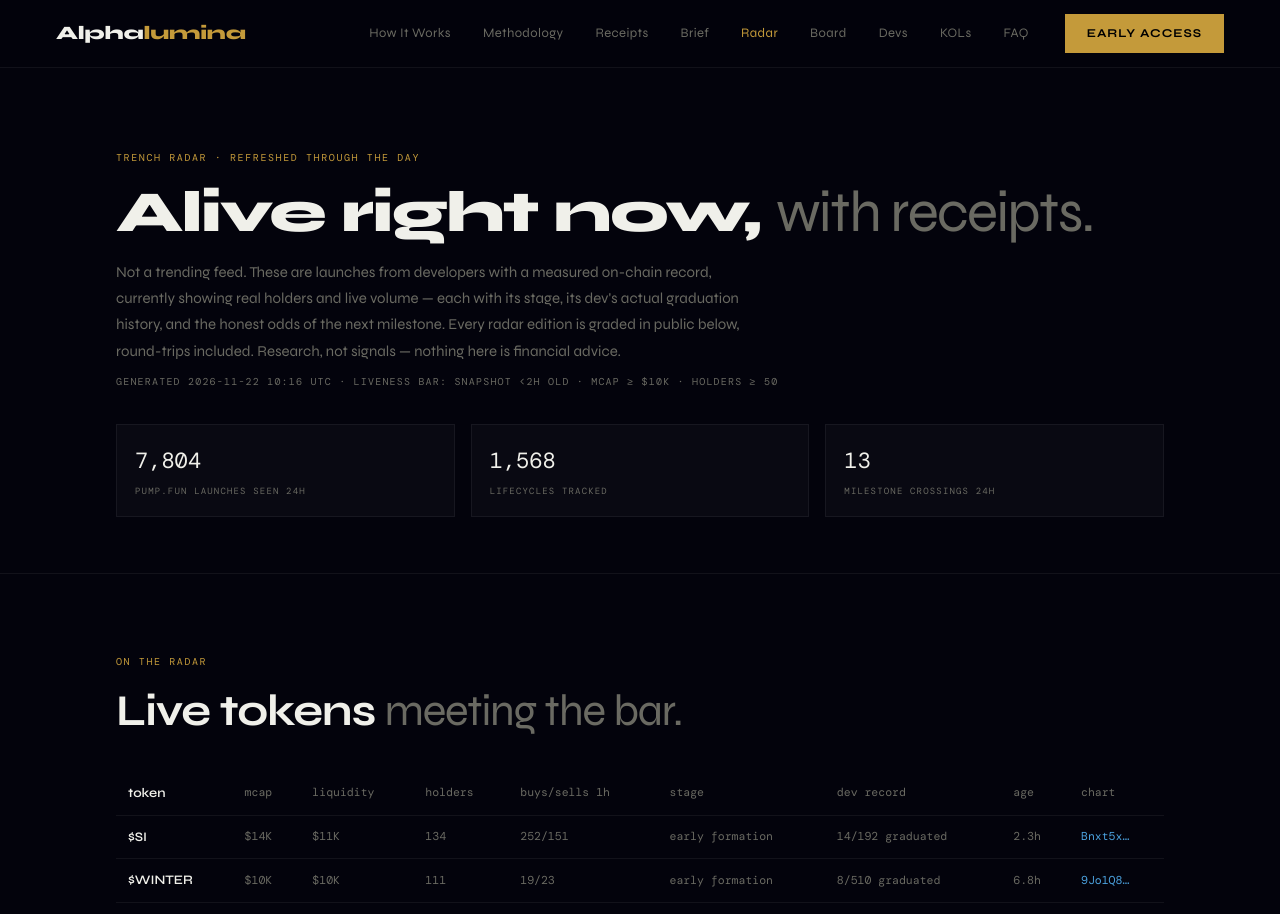
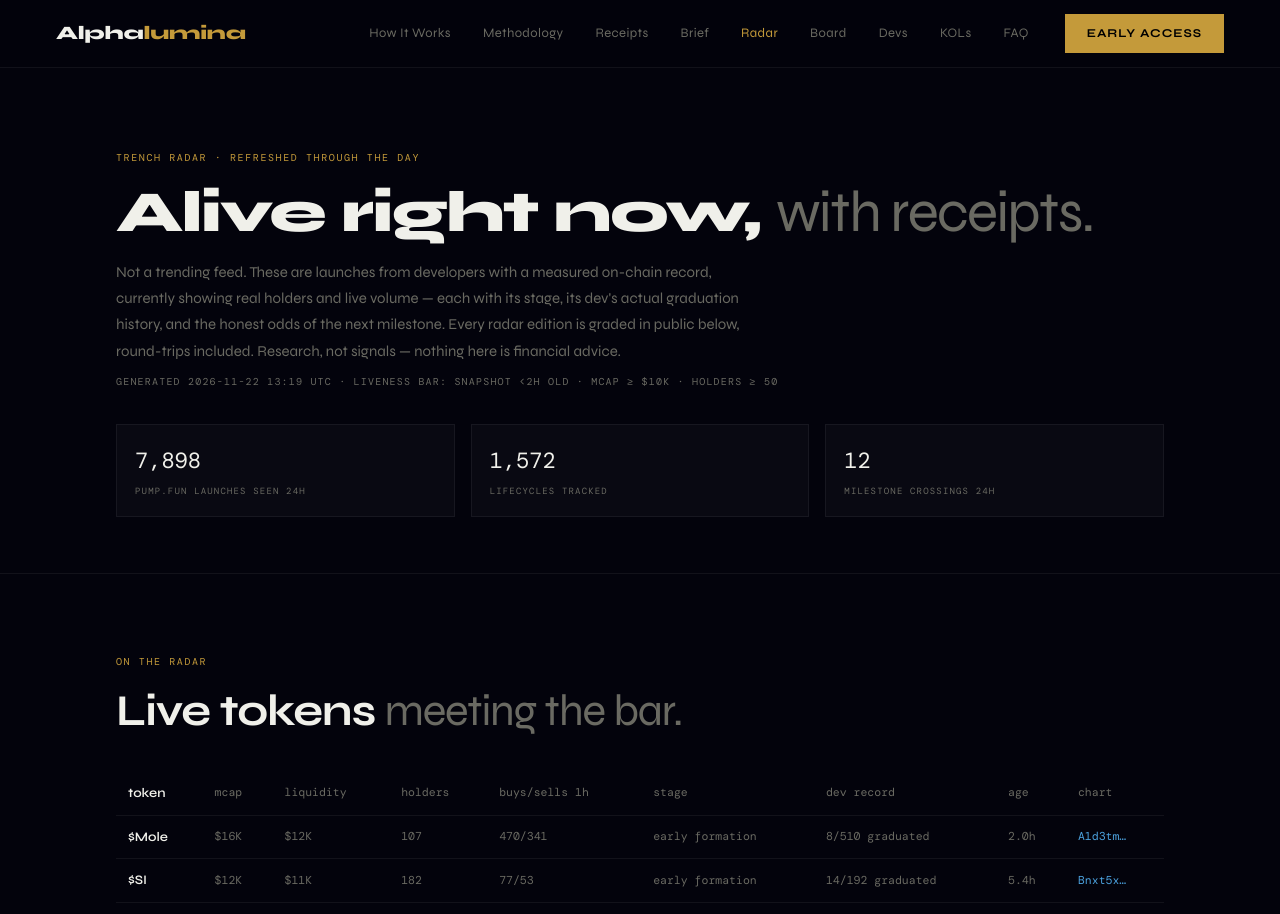
Before and after one commit to cyberburg/alphalumina-site, a plain HTML site: page radar.html in a window 1280 px wide. Shown: the top 914 px of the page. Drawn offline with nearby package versions, Linux system fonts and the light colour scheme.

Commit message:
radar: 2026-11-22T13:20 trench radar (auto)

```diff
--- a/radar.html
+++ b/radar.html
@@ -53,11 +53,11 @@
     record, currently showing real holders and live volume — each with its stage, its dev's actual
     graduation history, and the honest odds of the next milestone. Every radar edition is graded in
     public below, round-trips included. Research, not signals — nothing here is financial advice.</p>
-    <p class="brief-meta">generated 2026-11-22 10:16 UTC · liveness bar: snapshot &lt;2h old · mcap ≥ $10K · holders ≥ 50</p>
+    <p class="brief-meta">generated 2026-11-22 13:19 UTC · liveness bar: snapshot &lt;2h old · mcap ≥ $10K · holders ≥ 50</p>
     <div class="statrow">
-      <div class="stat"><div class="v">7,804</div><div class="l">pump.fun launches seen 24h</div></div>
-      <div class="stat"><div class="v">1,568</div><div class="l">lifecycles tracked</div></div>
-      <div class="stat"><div class="v">13</div><div class="l">milestone crossings 24h</div></div>
+      <div class="stat"><div class="v">7,898</div><div class="l">pump.fun launches seen 24h</div></div>
+      <div class="stat"><div class="v">1,572</div><div class="l">lifecycles tracked</div></div>
+      <div class="stat"><div class="v">12</div><div class="l">milestone crossings 24h</div></div>
     </div>
   </div>
 </header>
@@ -70,7 +70,7 @@
       <tr><td>token</td><td class="mono">mcap</td><td class="mono">liquidity</td><td class="mono">holders</td>
       <td class="mono">buys/sells 1h</td><td class="mono">stage</td><td class="mono">dev record</td>
       <td class="mono">age</td><td class="mono">chart</td></tr>
-      <tr><td>$SI</td><td class="mono">$14K</td><td class="mono">$11K</td><td class="mono">134</td><td class="mono">252/151</td><td class="mono">early formation</td><td class="mono">14/192 graduated</td><td class="mono">2.3h</td><td class="mono"><a href="https://gmgn.ai/sol/token/Bnxt5x6cdhm53gUizGDVtzfY8TscKBhsS6E1NXUJpump" target="_blank" rel="noopener">Bnxt5x…</a></td></tr><tr><td>$WINTER</td><td class="mono">$10K</td><td class="mono">$10K</td><td class="mono">111</td><td class="mono">19/23</td><td class="mono">early formation</td><td class="mono">8/510 graduated</td><td class="mono">6.8h</td><td class="mono"><a href="https://gmgn.ai/sol/token/9Jo1Q8fZod3dW7WnpehvcCcAS2fMn2vaq3U8yTFupump" target="_blank" rel="noopener">9Jo1Q8…</a></td></tr>
+      <tr><td>$Mole</td><td class="mono">$16K</td><td class="mono">$12K</td><td class="mono">107</td><td class="mono">470/341</td><td class="mono">early formation</td><td class="mono">8/510 graduated</td><td class="mono">2.0h</td><td class="mono"><a href="https://gmgn.ai/sol/token/A1d3tmsB33CJXDGsBztyEacMkYEAVjYCcmtKtALypump" target="_blank" rel="noopener">A1d3tm…</a></td></tr><tr><td>$SI</td><td class="mono">$12K</td><td class="mono">$11K</td><td class="mono">182</td><td class="mono">77/53</td><td class="mono">early formation</td><td class="mono">14/192 graduated</td><td class="mono">5.4h</td><td class="mono"><a href="https://gmgn.ai/sol/token/Bnxt5x6cdhm53gUizGDVtzfY8TscKBhsS6E1NXUJpump" target="_blank" rel="noopener">Bnxt5x…</a></td></tr>
     </table></div>
     <p class="sp" style="margin-top:14px"><strong>Read the dev column first.</strong> "2/5 graduated"
     means this wallet's previous launches — the only validated positive signal we have (dev history
@@ -98,7 +98,7 @@
     round-trips all shown. No feed that sells excitement will ever do this to its own picks.</p>
     <div class="table-scroll"><table class="btable">
       <tr><td>token</td><td class="mono">mcap then</td><td class="mono">mcap now</td><td class="mono">mult</td><td class="mono">outcome</td></tr>
-      <tr><td>$WINTER</td><td class="mono">$11K</td><td class="mono">$10K</td><td class="mono ">0.95x</td><td class="mono ">flat</td></tr>
+      <tr><td>$WINTER</td><td class="mono">$10K</td><td class="mono">$7K</td><td class="mono neg">0.68x</td><td class="mono neg">down</td></tr><tr><td>$SI</td><td class="mono">$14K</td><td class="mono">$12K</td><td class="mono ">0.89x</td><td class="mono ">flat</td></tr>
     </table></div>
   </div>
 </section>
```
